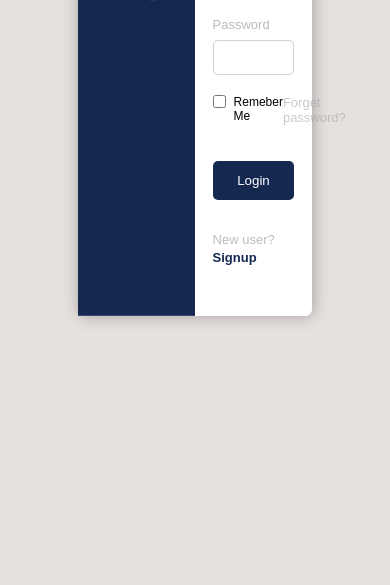
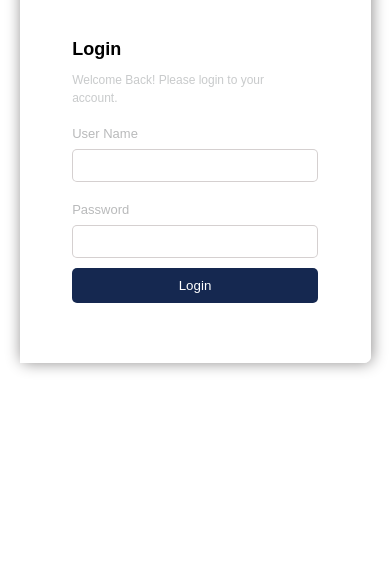
Before and after one commit to fahad111000/Login-form, a plain HTML site: page index.html in a window 390 px wide. Shown: the part 259-844 px from the top of the page. Drawn offline with Linux system fonts and the light colour scheme.

Commit message:
resposive now

```diff
--- a/index.html
+++ b/index.html
@@ -8,6 +8,9 @@
 
     <!-- CSS -->
     <link rel="stylesheet" href="style.css">
+
+    <!-- Responsive  -->
+    <link rel="stylesheet" href="responsive.css">
 </head>
 
 <body>
@@ -20,6 +23,8 @@
                 <h1>Welcome <br> Back!</h1>
             </div>
         </div>
+
+
 
         <!-- Form -->
         <div class="col-2">
@@ -45,29 +50,10 @@
                         <input type="password">
                     </div>
 
-                    <!-- Check box and forget -->
-                    <div class="check">
-
-                        <!-- Checkbox and remember -->
-                        <div class="checkbox">
-                            <input type="checkbox" id="cb">
-                            <label class="remeber-me">Remeber Me</label>
-                        </div>
-
-                        <!-- Forget passowrd -->
-                        <span class="forget">Forget password?</span>
-                    </div>
-
                     <!-- Login Button -->
                     <div><button class="btn">Login</button></div>
 
                 </form>
-
-                <!-- User -->
-                <div class="users">
-                    <span>New user?</span>
-                    <span>Signup</span>
-                </div>
 
             </div>
 
--- /dev/null
+++ b/responsive.css
@@ -0,0 +1,96 @@
+* {
+    margin: 0;
+    padding: 0;
+}
+
+body {
+    background-color: rgb(255, 255, 255);
+    font-family: Arial, Helvetica, sans-serif;
+}
+
+.container {
+    width: 60%;
+    margin: 30px auto;
+    display: flex;
+    box-shadow: 1px 0 15px #8f8d8d;
+    border-radius: 7px;
+    flex-wrap: wrap;
+}
+
+/* Left column (Welcome Back image) */
+.col-1 {
+    width: 50%;
+    background-image: url("./images/vector.jpg");
+    background-position: center;
+    background-size: cover;
+}
+
+.col-2 {
+    width: 50%;
+    background-color: #fff;
+    display: flex;
+    align-items: center;
+    justify-content: center;
+    border-top-right-radius: 7px;
+    border-bottom-right-radius: 7px;
+}
+
+/* Adjust for smaller screens */
+@media (max-width: 1024px) {
+    .container {
+        width: 80%;
+    }
+
+    .col-1 {
+        width: 40%;
+    }
+
+    .col-2 {
+        width: 60%;
+    }
+}
+
+/* For tablets and mobile devices */
+@media (max-width: 768px) {
+    .container {
+        flex-direction: column;
+        width: 90%;
+    }
+
+    .col-1,
+    .col-2 {
+        width: 100%;
+    }
+
+    .heading h1 {
+        font-size: 40px;
+        margin: 20% 0 20% 5%;
+    }
+
+    .login-form .login h1 {
+        font-size: 20px;
+    }
+}
+
+@media (max-width: 480px) {
+    .heading h1 {
+        font-size: 30px;
+    }
+
+    .login-form .login h1 {
+        font-size: 18px;
+    }
+
+    .login-form input {
+        padding: 8px 10px;
+    }
+
+    .btn {
+        padding: 10px;
+    }
+
+    .check {
+        flex-direction: column;
+        align-items: flex-start;
+    }
+}
```
